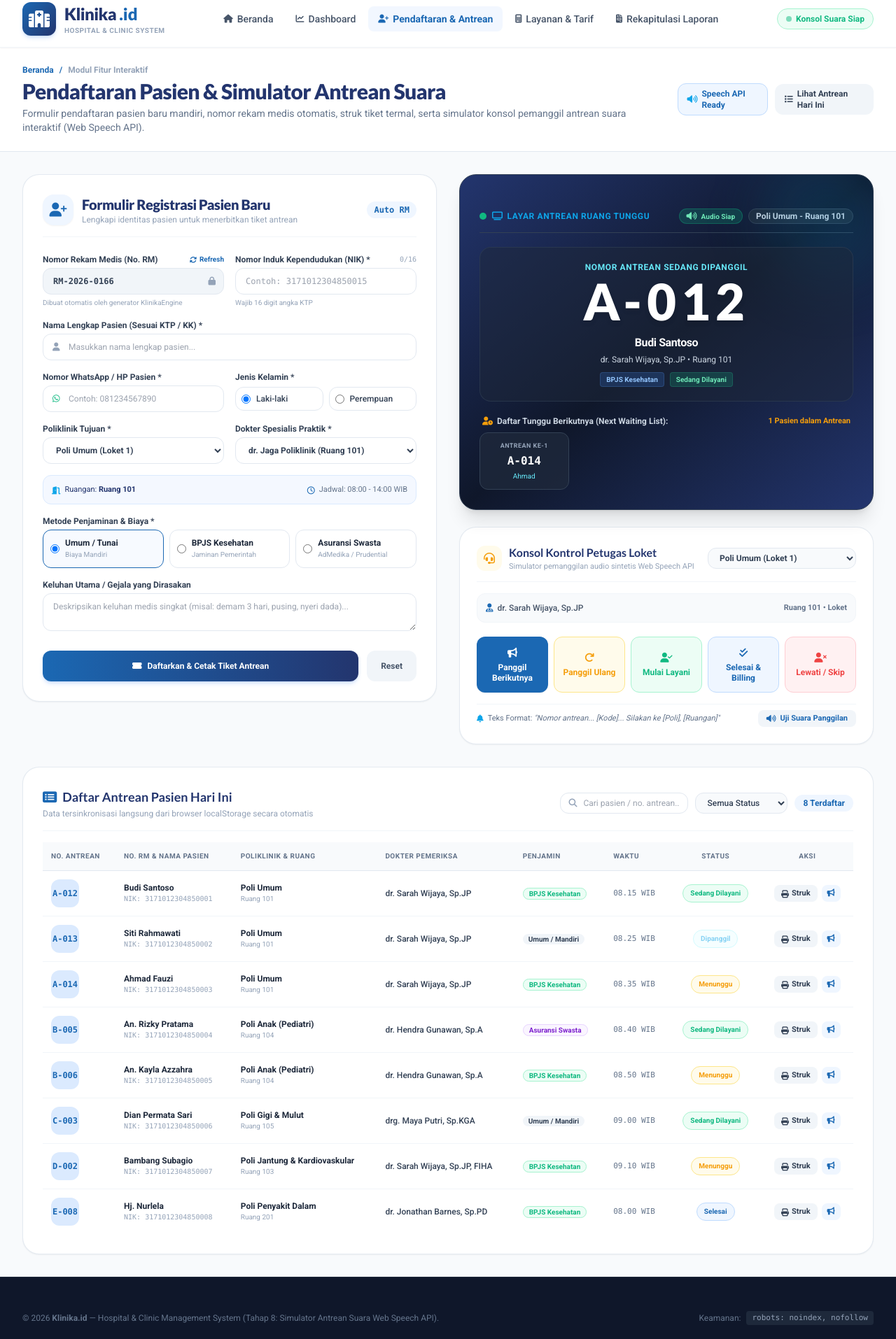
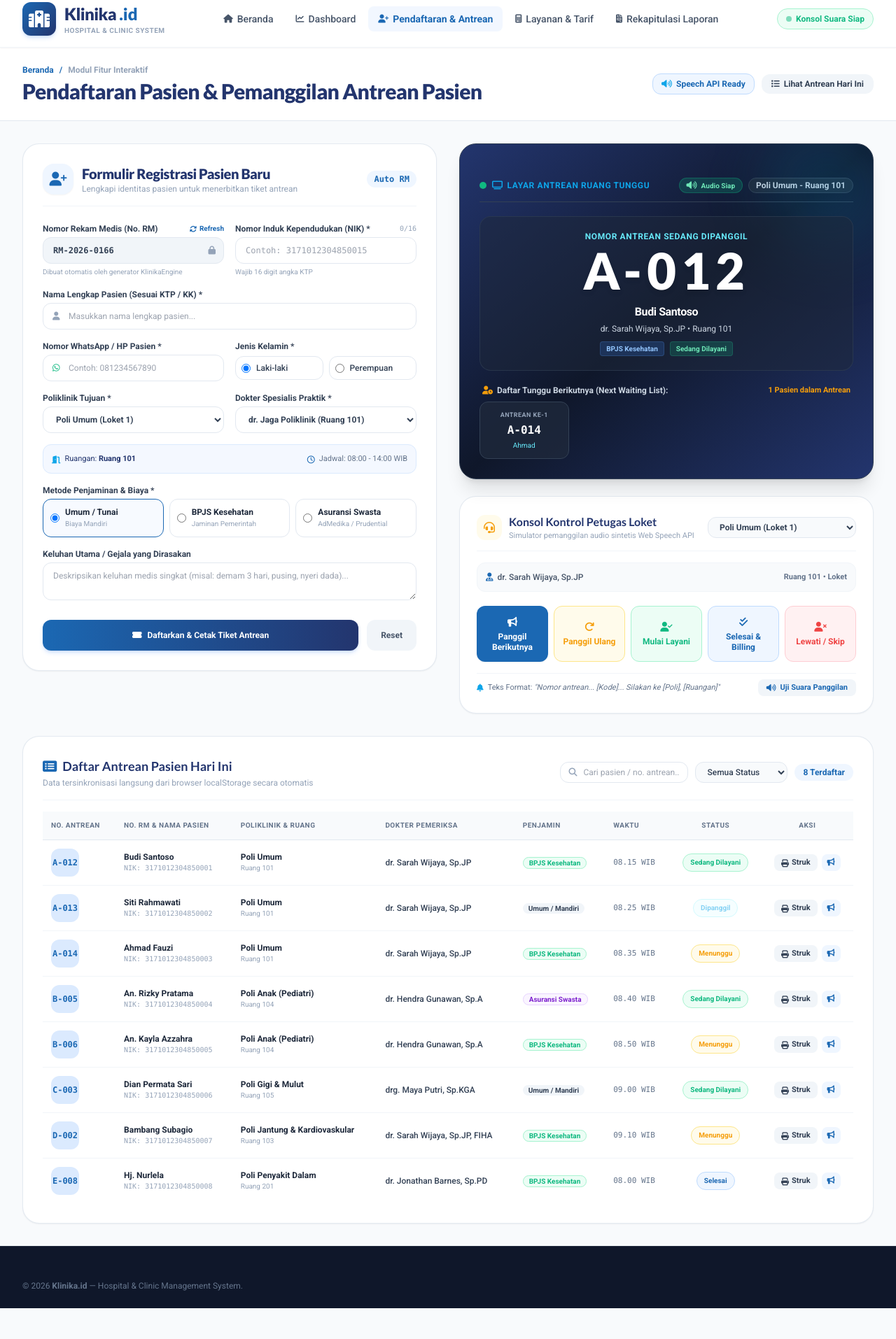
Before and after one commit to kelelanwar/cloud-computing-klinika.id, a plain HTML site: page fitur-sistem.html in a window 1280 px wide. Shown: the part 46-1960 px from the top of the page at 70% size. After the commit the page ends 1916 px from the top, so only its background shows below. Drawn offline with nearby package versions, Linux system fonts and the light colour scheme.

Commit message:
perbaikan data yang ditampilkan

```diff
--- a/fitur-sistem.html
+++ b/fitur-sistem.html
@@ -292,13 +292,8 @@
             <h1
               class="font-heading font-black text-2xl sm:text-3xl text-med-dark tracking-tight"
             >
-              Pendaftaran Pasien & Simulator Antrean Suara
+              Pendaftaran Pasien & Pemanggilan Antrean Pasien
             </h1>
-            <p class="text-xs sm:text-sm text-slate-500 mt-1">
-              Formulir pendaftaran pasien baru mandiri, nomor rekam medis
-              otomatis, struk tiket termal, serta simulator konsol pemanggil
-              antrean suara interaktif (Web Speech API).
-            </p>
           </div>
 
           <div class="flex items-center gap-2.5 self-start md:self-auto">
@@ -1318,15 +1313,7 @@
         >
           <p>
             &copy; 2026 <strong>Klinika.id</strong> &mdash; Hospital & Clinic
-            Management System (Tahap 8: Simulator Antrean Suara Web Speech API).
-          </p>
-          <p class="flex items-center gap-2">
-            <span>Keamanan:</span>
-            <span
-              class="px-2 py-0.5 rounded bg-slate-800 text-slate-400 text-[11px] font-mono"
-            >
-              robots: noindex, nofollow
-            </span>
+            Management System.
           </p>
         </div>
       </div>
```
Also changed, not shown: dashboard.html (+1 -6 lines), detail-layanan.html (+1 -9 lines), index.html (+1 -8 lines), laporan-data.html (+1 -9 lines).
